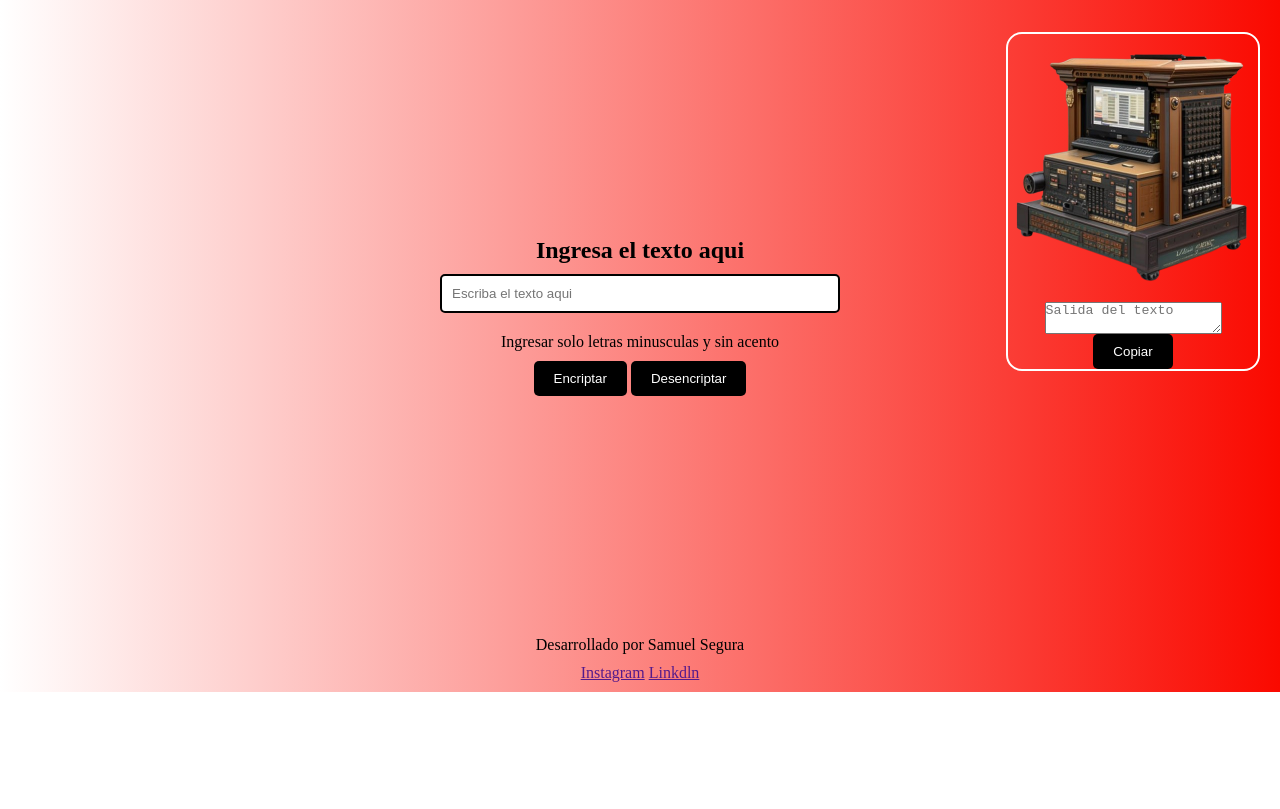
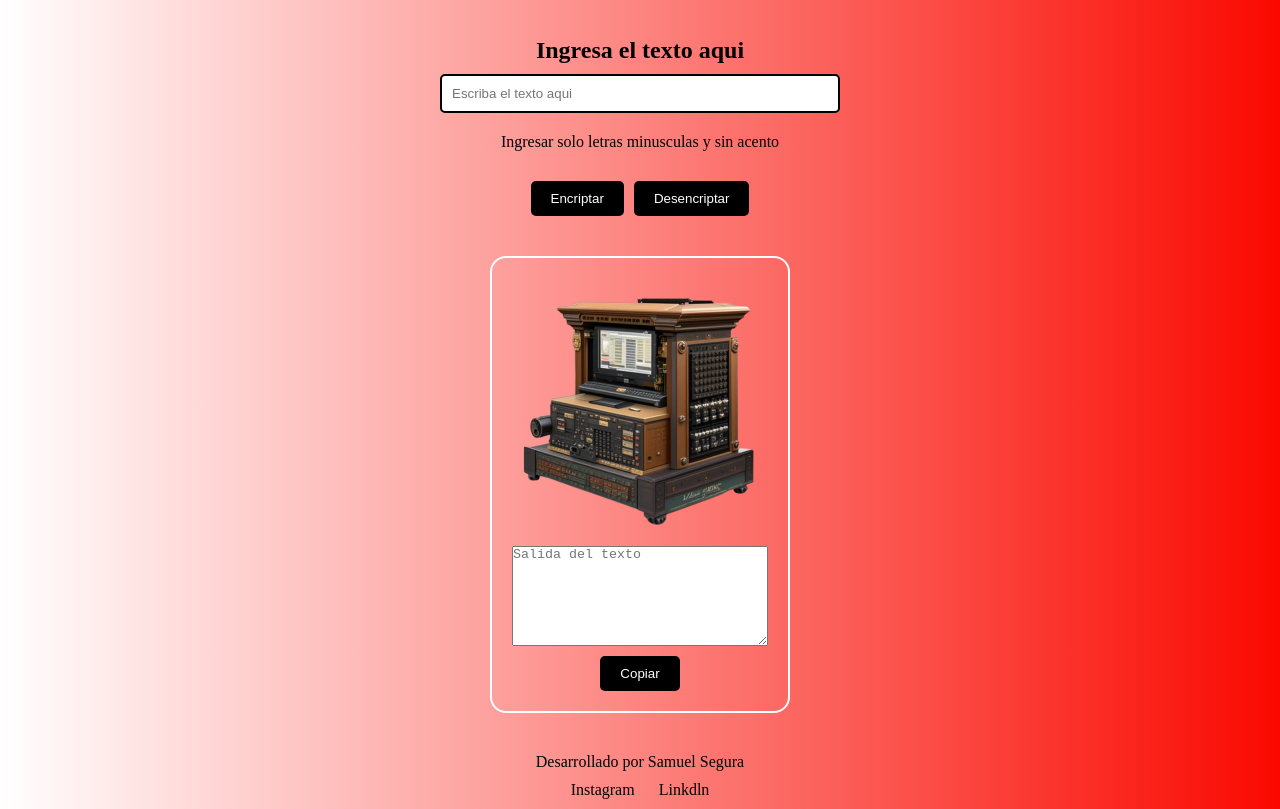
Before and after one commit to SASEYU/encrypto, a plain HTML site: page index.html in a window 1280 px wide. Shown: the part 108-917 px from the top of the page. Before the commit the page ends 800 px from the top, so only its background shows below. Drawn offline with Linux system fonts and the light colour scheme.

Commit message:
actualiza html

```diff
--- a/index.html
+++ b/index.html
@@ -19,7 +19,7 @@
         <form>
         <input type="text" id="entrada" name="entrada" placeholder="Escriba el texto aqui">
         <p>Ingresar solo letras minusculas y sin acento</p>
-        <div>
+        <div class="buttons">
             <button type="button">Encriptar</button>
             <button type="button">Desencriptar</button>
         </div>
--- a/style.css
+++ b/style.css
@@ -39,15 +39,23 @@ header h1 {
 
 }
 
+
 main {
     color: #000;
-    flex: 1;
+    flex: 2;
     padding: 20px;
     box-sizing: border-box;
     display: flex;
     flex-direction: column;
     justify-content: center;
     align-items: center;
+}
+
+.main-container {
+    display: flex;
+    flex: 1;
+    padding: 20px;
+    box-sizing: border-box;
 }
 
 form {
@@ -78,31 +86,57 @@ button {
     cursor: pointer;
 }
 
+.buttons {
+    display: flex;
+    gap: 10px;
+    margin-top: 20px;
+}
+
 section {
-    position: absolute;
-    top: 120px;
-    right: 0;
-    width: 300;
+    flex: 1;
     padding: 20px;
     box-sizing: border-box;
+    display: flex;
+    justify-content: center;
+    align-items: center;
+    ;
 }
+
+.contenedor {
+    width: 100%;
+    max-width: 300px;
+    border: 2px solid #ffffff;
+    border-radius: 16px;
+    padding: 20px;
+    display: flex;
+    flex-direction: column;
+    justify-content: space-around;
+    align-items: center;
+
+}
+
+.comntenedor img {
+    display: block;
+    margin-bottom: 10px;
+}
+
+.contenedor textarea {
+    width: 100%;
+    height: 100px;
+    box-sizing: border-box;
+    margin-bottom: 10px;
+}
+
+
 footer{
     color: #000;
     text-align: center;
     padding: 10px 0;
     box-sizing: border-box;
+}
 
+footer a{
+    margin: 0 10px;
+    color: #000;
+    text-decoration: none;
 }
-.contenedor {
-    width: 600;
-    height: 200;
-    border : 2px solid #ffffff;
-    border-radius: 16px;
-    display: flex;
-    flex-direction: column;
-    justify-content: space-around;
-    align-items: center;
-
-
-
-}
```
